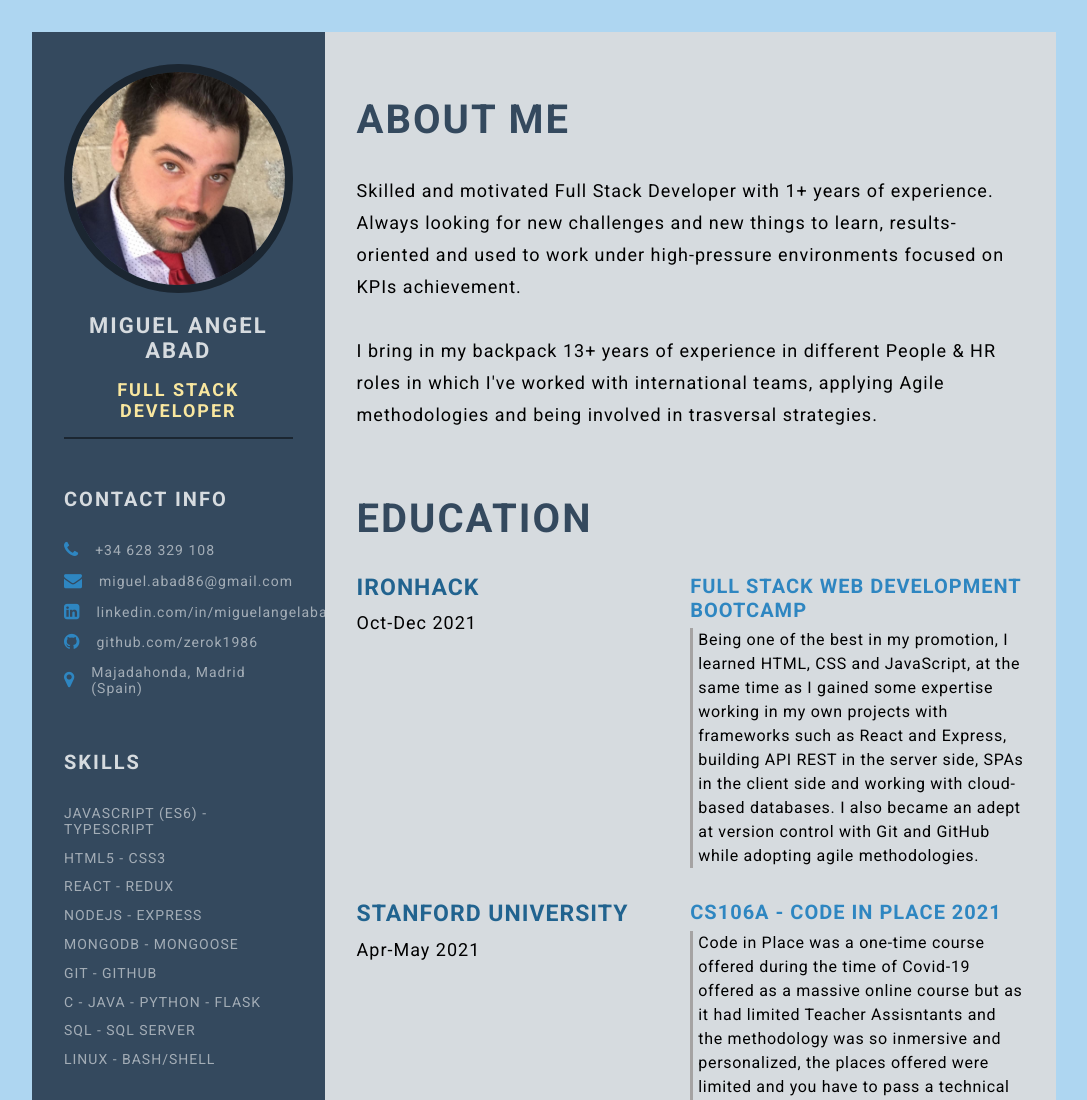
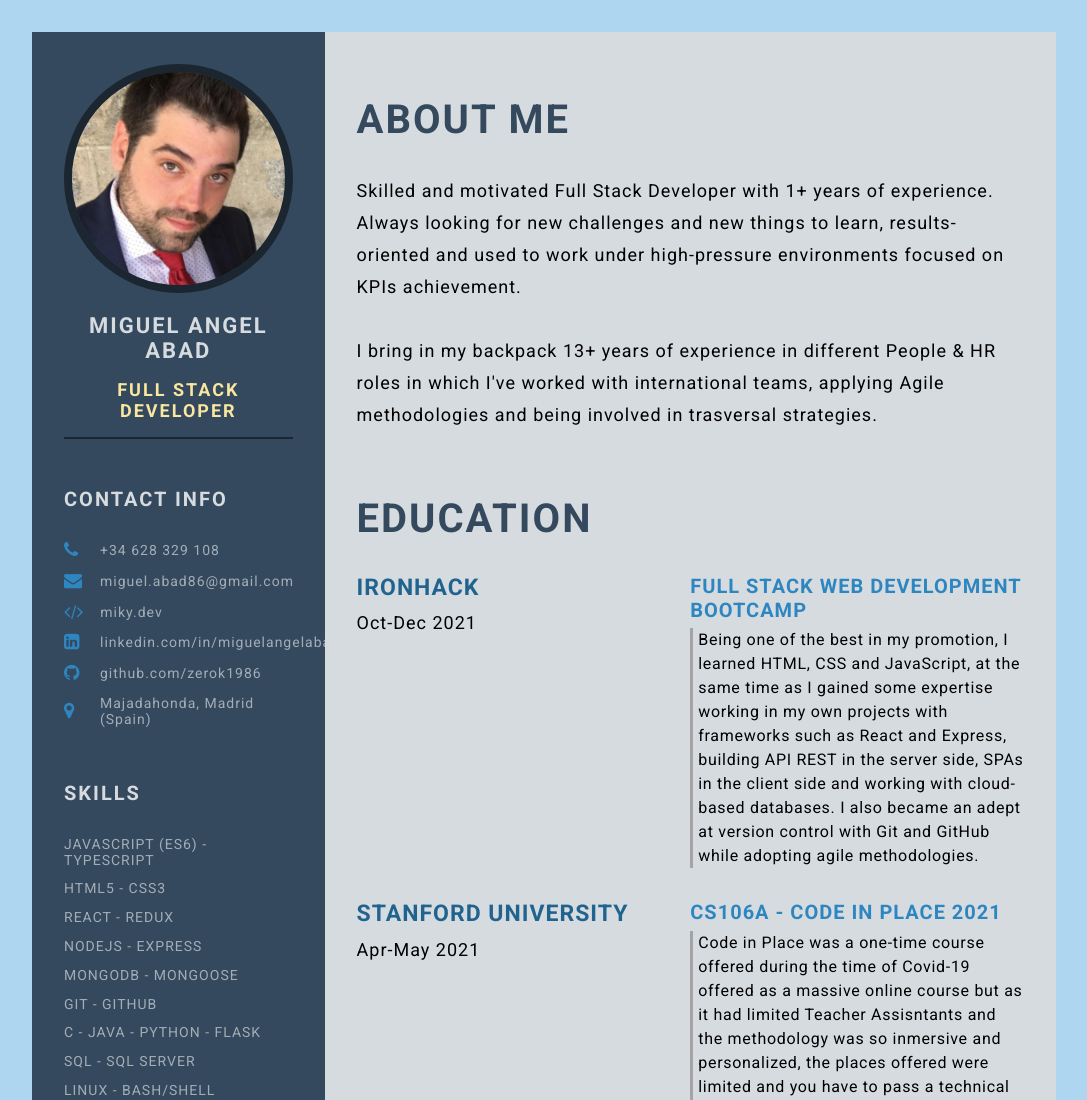
Before and after one commit to zerok1986/my-resume-html-css, a plain HTML site: page index.html in a window 1280 px wide. Shown: the top 1100 px of the page, without its empty margins (96-1183 px from the left). Drawn offline with Linux system fonts and the light colour scheme.

Commit message:
[FEAT]: Add portfolio to Contact Info

```diff
--- a/index.html
+++ b/index.html
@@ -35,11 +35,14 @@
                         </li>
                         <li><i class="fa fa-envelope"></i><a href="mailto:miguel.abad86@gmail.com">miguel.abad86@gmail.com</a>
                         </li>
+                        <li><i class="fa fa-code"></i><a href="https://mikydev.netlify.app/">miky.dev</a>
+                        </li>
+                        </li>
                         <li><i class="fa fa-linkedin-square"></i><a href="https://www.linkedin.com/in/miguelangelabad">linkedin.com/in/miguelangelabad</a>
                         </li>
                         <li><i class="fa fa-github"></i><a href="https://www.github.com/zerok1986">github.com/zerok1986</a>
                         </li>
-                        <li><i class="fa fa-map-marker"></i> Majadahonda, Madrid (Spain)
+                        <li><i class="fa fa-map-marker"></i>Majadahonda, Madrid (Spain)
                         </li>
                     </ul>
                 </div>
--- a/style.css
+++ b/style.css
@@ -79,6 +79,10 @@ body {
 
 .contact-info ul {
   padding-top: 1.5rem;
+}
+
+.contact-info i {
+  min-width: 36px;
 }
 
 .contact-info ul li,
```
